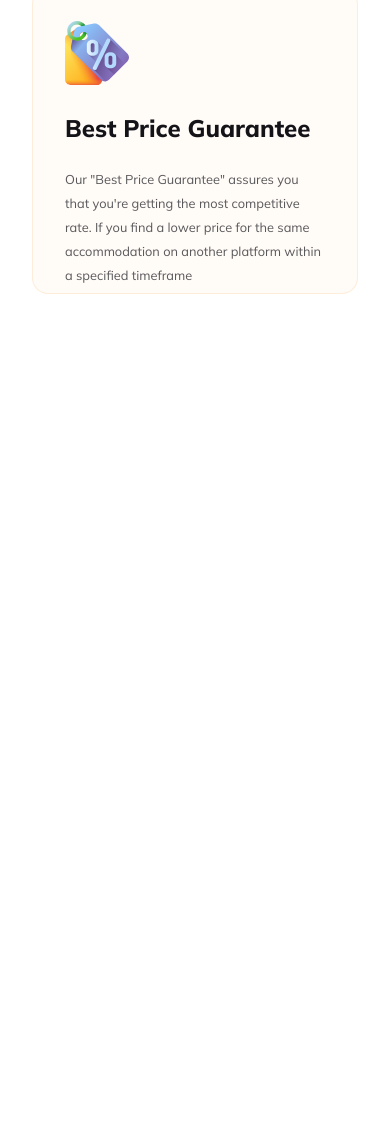
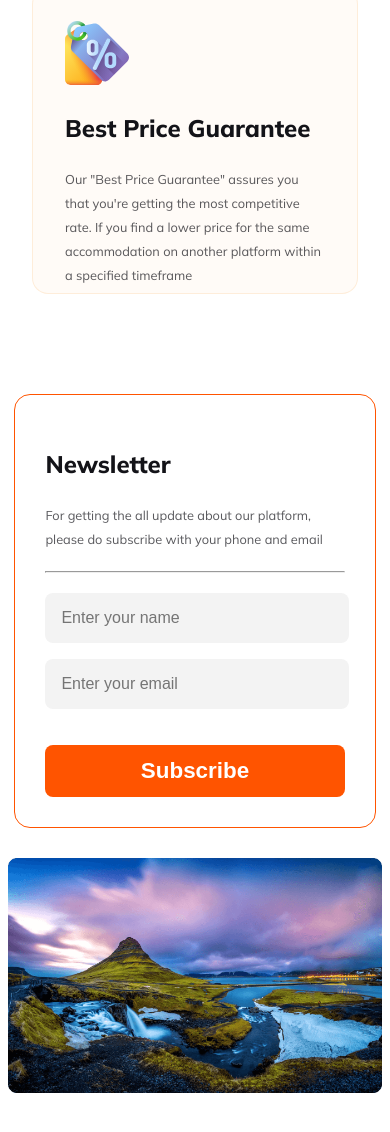
Before and after one commit to syedtarif/Journey-Craft-A2, a plain HTML site: page index.html in a window 390 px wide. Shown: the part 4407-5539 px from the top of the page. Before the commit the page ends 4801 px from the top, so only its background shows below. Drawn offline with Linux system fonts and the light colour scheme.

Commit message:
newsletter section completed with responsiveness

```diff
--- a/index.html
+++ b/index.html
@@ -132,6 +132,24 @@
                 </div>
             </div>
         </section>
+
+        <!-- ---------------------------------------newsletter section -->
+        <section class="newsletter-part">
+            <div class="newsletter-input-container">
+                <h3 class="third-heading-style">Newsletter</h3>
+                <p class="text-style">For getting the all update about our platform, please do subscribe with your phone
+                    and email</p>
+                <hr>
+                <div class="newsletter-input">
+                    <input type="text" name="" placeholder="Enter your name">
+                    <input type="text" name="" placeholder="Enter your email">
+                    <button class="input-field btn-style">Subscribe</button>
+                </div>
+            </div>
+            <div>
+                <img src="/images/Rectangle 8 (1).png" alt="">
+            </div>
+        </section>
     </main>
     <!-- main section end -->
 </body>
--- a/styles/style.css
+++ b/styles/style.css
@@ -9,12 +9,11 @@ body {
 .banner-section,
 .popular-tours,
 .choose-destination,
-.why-choose-us {
+.why-choose-us,
+.newsletter-part {
     width: 1195px;
     margin: 0 auto;
     margin-bottom: 100px;
-
-    /* border: 2px solid green; */
 }
 
 
@@ -171,7 +170,6 @@ body {
     border: 1px solid rgba(251, 181, 99, 0.20);
     background: rgba(251, 181, 99, 0.05);
 
-    /* padding: 32px 0 0 32px; */
     padding: 32px;
 }
 
@@ -185,6 +183,45 @@ body {
     margin-top: 45px;
 }
 
+/* ---------------------------------- newsletter section styles */
+.newsletter-part {
+    display: flex;
+}
+
+.newsletter-input-container {
+    width: 474px;
+
+    border-radius: 16px;
+    border: 1px solid #FF5400;
+}
+
+.newsletter-input-container {
+    padding: 30px;
+    margin-right: 30px;
+}
+
+.newsletter-input-container hr {
+    margin: 20px 0;
+}
+
+.newsletter-input input {
+    width: 96%;
+    height: 26px;
+    font-size: 1rem;
+    display: block;
+    border-radius: 8px;
+    background: rgba(19, 19, 24, 0.05);
+    /* padding: 16px 0 16px 20px; */
+    padding: 12px 0 12px 16px;
+    margin-bottom: 16px;
+    border: none;
+    outline: none;
+}
+
+.newsletter-input button {
+    width: 100%;
+    font-size: 1.4rem;
+}
 
 
 /* ---------------------------------- responsiveness for mobile device */
@@ -196,7 +233,9 @@ body {
     .choose-destination,
     .why-choose-us,
     .single-service,
-    single-service-center {
+    single-service-center,
+    .newsletter-part,
+    .newsletter-part img {
         width: 100%;
     }
 
@@ -205,7 +244,8 @@ body {
     .row-one,
     .row-two,
     .row-three,
-    .best-services {
+    .best-services,
+    .newsletter-part {
         flex-direction: column;
         align-items: center;
     }
@@ -243,19 +283,12 @@ body {
         width: 350px;
         flex-direction: column;
         align-items: center;
-        /* border: 2px solid red; */
 
         padding: 0 0 20px 0;
         margin: 30px 0 60px 0;
     }
 
     /* -----------------------popular-tours section responsiveness */
-    /* .popular-tours,
-    .popular-tours img,
-    .choose-destination {
-        width: 100%;
-    } */
-
     .popular-tours button {
         margin-bottom: 30px;
     }
@@ -278,34 +311,24 @@ body {
     }
 
     /* -----------------------why-choose-us section responsiveness */
-    /* .single-service {
-        width: 500px;
-        height: 284px;
-    } */
-
     .single-service,
     single-service-center {
         width: 260px;
         height: 240px;
     }
 
-    /* .single-service,
-    .single-service-center {
-        padding: 0;
-        margin-top: -25px;
-        margin-bottom: 40px;
-    } */
-
     .best-services .single-service {
         margin-bottom: 40px;
     }
 
-    /* .single-service-center {
-        margin-top: -28px;
-        margin-bottom: 0;
-    } */
-
     .why-choose-us .single-service-center {
         margin-top: -28px;
     }
+
+    /* -----------------------newsletter section responsiveness */
+    .newsletter-input-container {
+        width: 80%;
+        margin: 0;
+        margin-bottom: 30px;
+    }
 }
```
